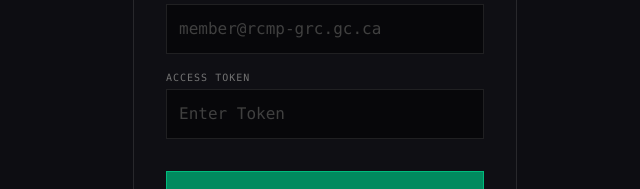
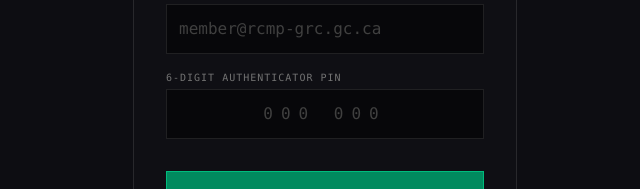
Before and after one commit to jeyapalc/cross-pistols, a React (Vite) app: page / in a window 1280 px wide. Shown: the part 439-628 px from the top of the page, without its empty margins (315-955 px from the left). Built offline with nearby package versions, Linux system fonts and the light colour scheme.

Commit message:
feat: migrate to mathematical TOTP validation for 6-digit countdown tokens

```diff
--- a/package.json
+++ b/package.json
@@ -14,7 +14,8 @@
     "@react-three/fiber": "^9.6.0",
     "react": "^19.2.0",
     "react-dom": "^19.2.0",
-    "three": "^0.184.0"
+    "three": "^0.184.0",
+    "totp-generator": "^2.0.1"
   },
   "devDependencies": {
     "@eslint/js": "^9.39.1",
--- a/src/components/LoginScreen.jsx
+++ b/src/components/LoginScreen.jsx
@@ -1,6 +1,7 @@
 import { useState } from 'react';
+import { TOTP } from 'totp-generator';
 
-const REQUIRED_TOKEN = 'RCMP-TACTICAL';
+const SECRET_KEY = 'JBSWY3DPEHPK3PXP';
 const REQUIRED_DOMAIN = '@rcmp-grc.gc.ca';
 
 export default function LoginScreen({ onLogin }) {
@@ -8,7 +9,7 @@
     const [token, setToken] = useState('');
     const [error, setError] = useState('');
 
-    const handleSubmit = (e) => {
+    const handleSubmit = async (e) => {
         e.preventDefault();
         setError('');
 
@@ -20,12 +21,16 @@
             return;
         }
 
-        if (cleanToken !== REQUIRED_TOKEN) {
-            setError('Invalid access token provided. Access denied.');
-            return;
+        try {
+            const { otp } = await TOTP.generate(SECRET_KEY);
+            if (cleanToken !== otp) {
+                setError('Invalid 6-digit TOTP pin provided. Access denied or token expired.');
+                return;
+            }
+            onLogin();
+        } catch (err) {
+            setError('System error processing authentication token.');
         }
-
-        onLogin();
     };
 
     return (
@@ -62,15 +67,16 @@
 
                         <div>
                             <label className="block font-mono text-[10px] text-neutral-500 uppercase tracking-widest mb-1">
-                                Access Token
+                                6-Digit Authenticator Pin
                             </label>
                             <input
-                                type="password"
+                                type="text"
+                                maxLength="6"
                                 required
                                 value={token}
-                                onChange={(e) => setToken(e.target.value)}
-                                className="w-full bg-black/50 border border-white/10 text-white font-mono p-3 outline-none focus:border-emerald-500/50 transition-colors placeholder:text-neutral-700"
-                                placeholder="Enter Token"
+                                onChange={(e) => setToken(e.target.value.replace(/\D/g, ''))}
+                                className="w-full bg-black/50 border border-white/10 text-white font-mono p-3 outline-none focus:border-emerald-500/50 transition-colors placeholder:text-neutral-700 tracking-[0.5em] text-center"
+                                placeholder="000 000"
                             />
                         </div>
                     </div>
```
Also changed, not shown: 1 other file (tests, documents, lock files or other folders).
